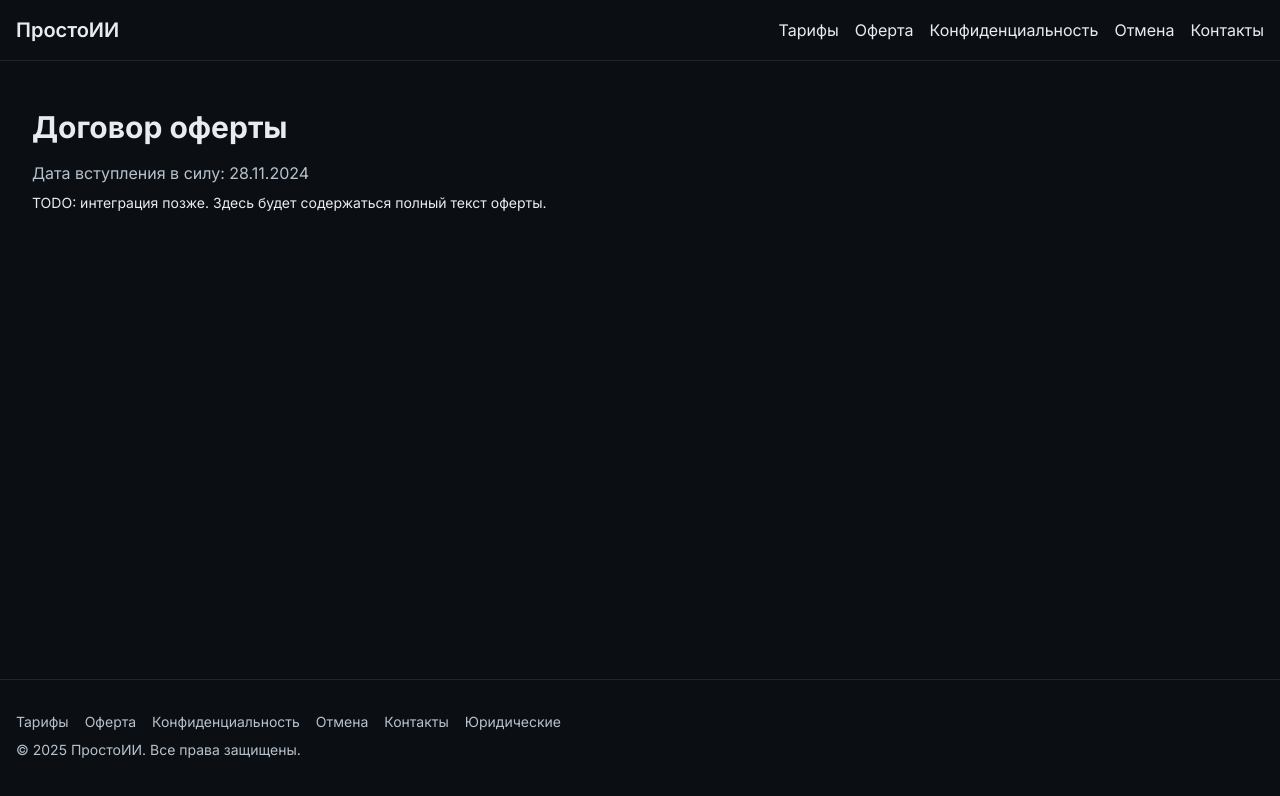
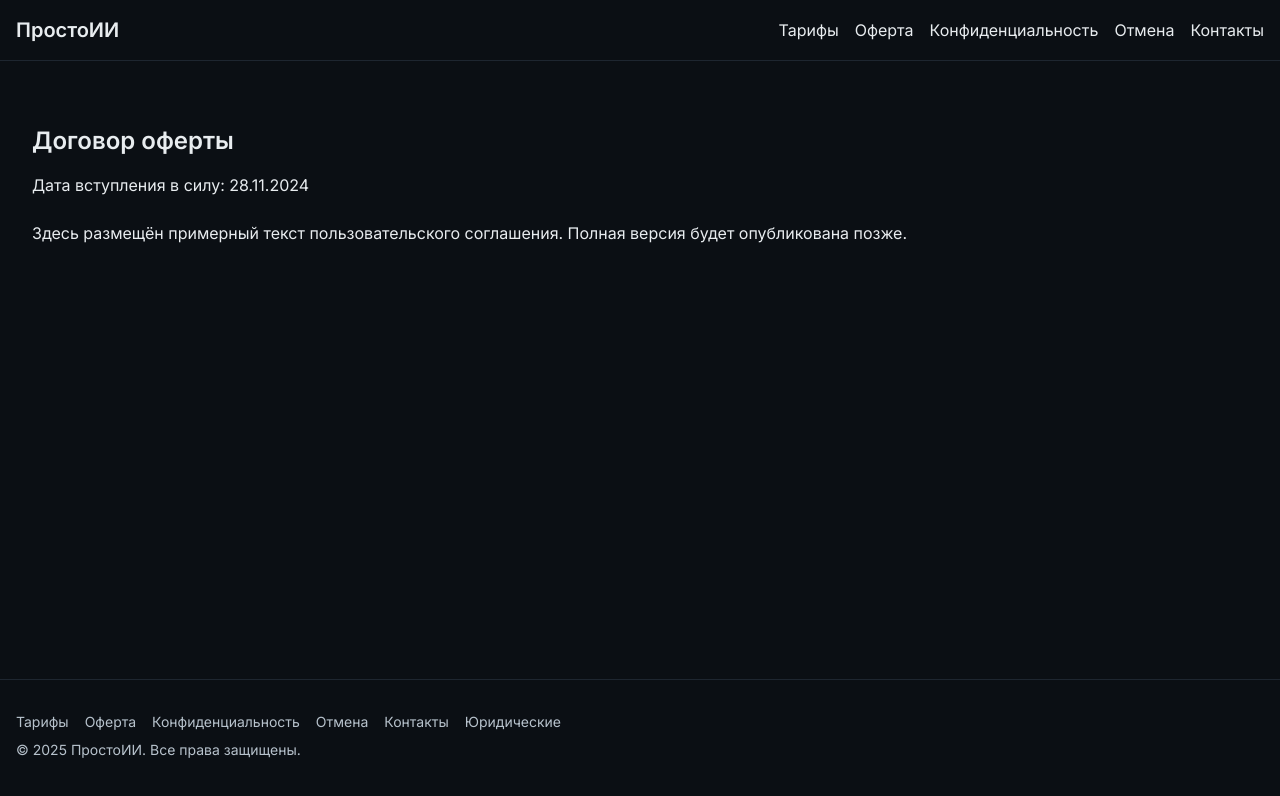
Before and after one commit to sm3522352/prostoii_1.0, a Next.js app: page /docs/offer in a window 1280 px wide. Shown: the top 796 px of the page. Built offline with nearby package versions, Linux system fonts and the light colour scheme; no server answers.

Commit message:
Update page.tsx

```diff
--- a/app/docs/offer/page.tsx
+++ b/app/docs/offer/page.tsx
@@ -1,18 +1,21 @@
-import Section from '@/components/Section';
-import { goal } from '@/lib/metrics';
-import { useEffect } from 'react';
+"use client";
+
+import { useEffect } from "react";
+import Section from "@/components/Section";
+import { goal } from "@/lib/metrics";
 
 export default function OfferPage() {
   useEffect(() => {
-    goal('view_offer');
+    goal("view_offer");
   }, []);
+
   return (
-    <Section className="pt-12">
-      <h1 className="text-3xl font-bold mb-4">Договор оферты</h1>
-      <p className="text-text-secondary mb-2">Дата вступления в силу: 28.11.2024</p>
-      <div className="prose prose-invert max-w-none text-sm">
-        TODO: интеграция позже. Здесь будет содержаться полный текст оферты.
-      </div>
+    <Section>
+      <h1 className="text-2xl font-semibold mb-4">Договор оферты</h1>
+      <p className="text-muted mb-6">Дата вступления в силу: 28.11.2024</p>
+      <p className="text-muted">
+        Здесь размещён примерный текст пользовательского соглашения. Полная версия будет опубликована позже.
+      </p>
     </Section>
   );
 }
```
